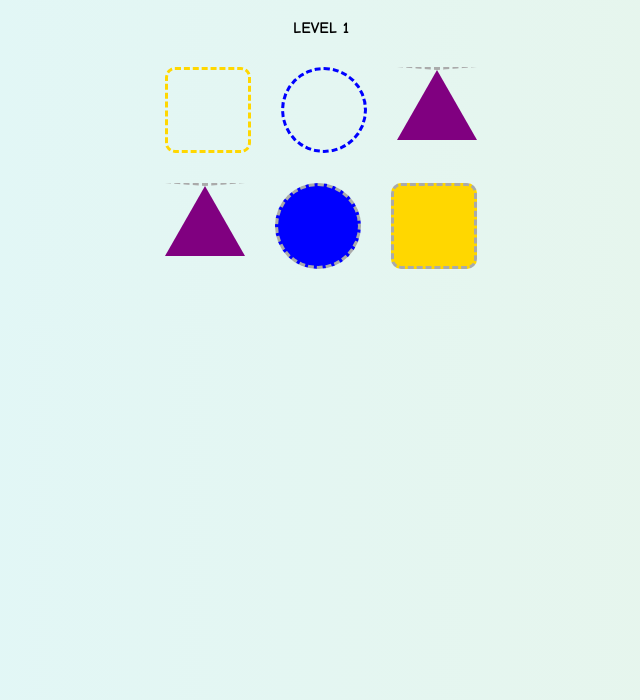
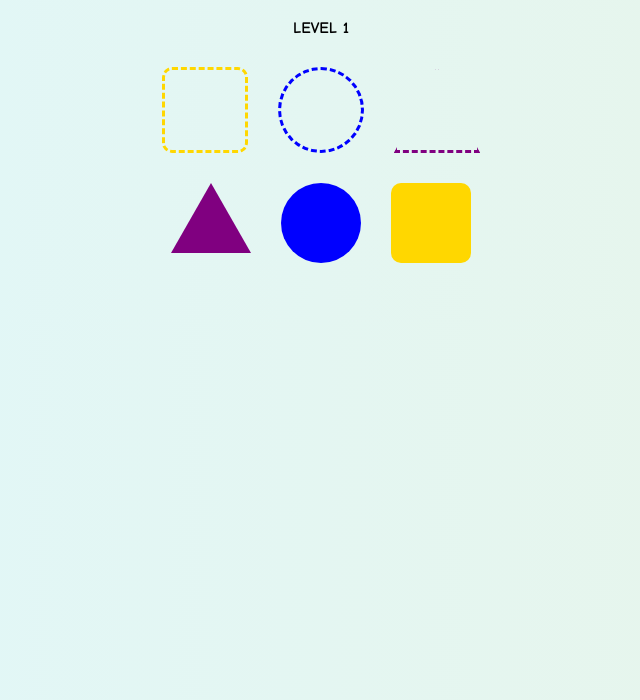
Before and after one commit to magicmetapro/bocil2, a plain HTML site: page index.html in a window 1280 px wide. Shown: the part 100-800 px from the top of the page, without its empty margins (319-959 px from the left). Drawn offline with Linux system fonts and the light colour scheme.

Commit message:
Update index.html

```diff
--- a/index.html
+++ b/index.html
@@ -6,7 +6,7 @@
   <title>Cocokkan Warna & Bentuk</title>
   <style>
     body {
-      font-family: 'Comic Sans MS', cursive, sans-serif;
+      font-family: 'Comic Sans MS', cursive;
       background: linear-gradient(to right, #e0f7fa, #e8f5e9);
       text-align: center;
       padding: 30px;
@@ -34,10 +34,13 @@
     .slot, .shape {
       width: 80px;
       height: 80px;
-      border: 3px dashed #aaa;
       display: flex;
       align-items: center;
       justify-content: center;
+    }
+
+    .slot {
+      border: 3px dashed #aaa;
     }
 
     .slot.circle, .shape.circle {
@@ -62,13 +65,15 @@
     }
 
     .slot.triangle {
-      width: 0;
-      height: 0;
-      border-left: 40px solid transparent;
-      border-right: 40px solid transparent;
-      border-bottom: 70px solid gray;
+      width: 80px;
+      height: 80px;
       background: none;
-      border-radius: 0;
+      clip-path: polygon(50% 0%, 0% 100%, 100% 100%);
+      border: 3px dashed gray;
+    }
+
+    .slot.triangle.colored {
+      border-color: inherit;
     }
 
     .success {
@@ -145,7 +150,8 @@
         slot.setAttribute("data-color", color);
 
         if (shape === "triangle") {
-          slot.style.borderBottom = `70px solid ${color}`;
+          slot.classList.add("colored");
+          slot.style.borderColor = color;
         } else {
           slot.style.borderColor = color;
         }
```
